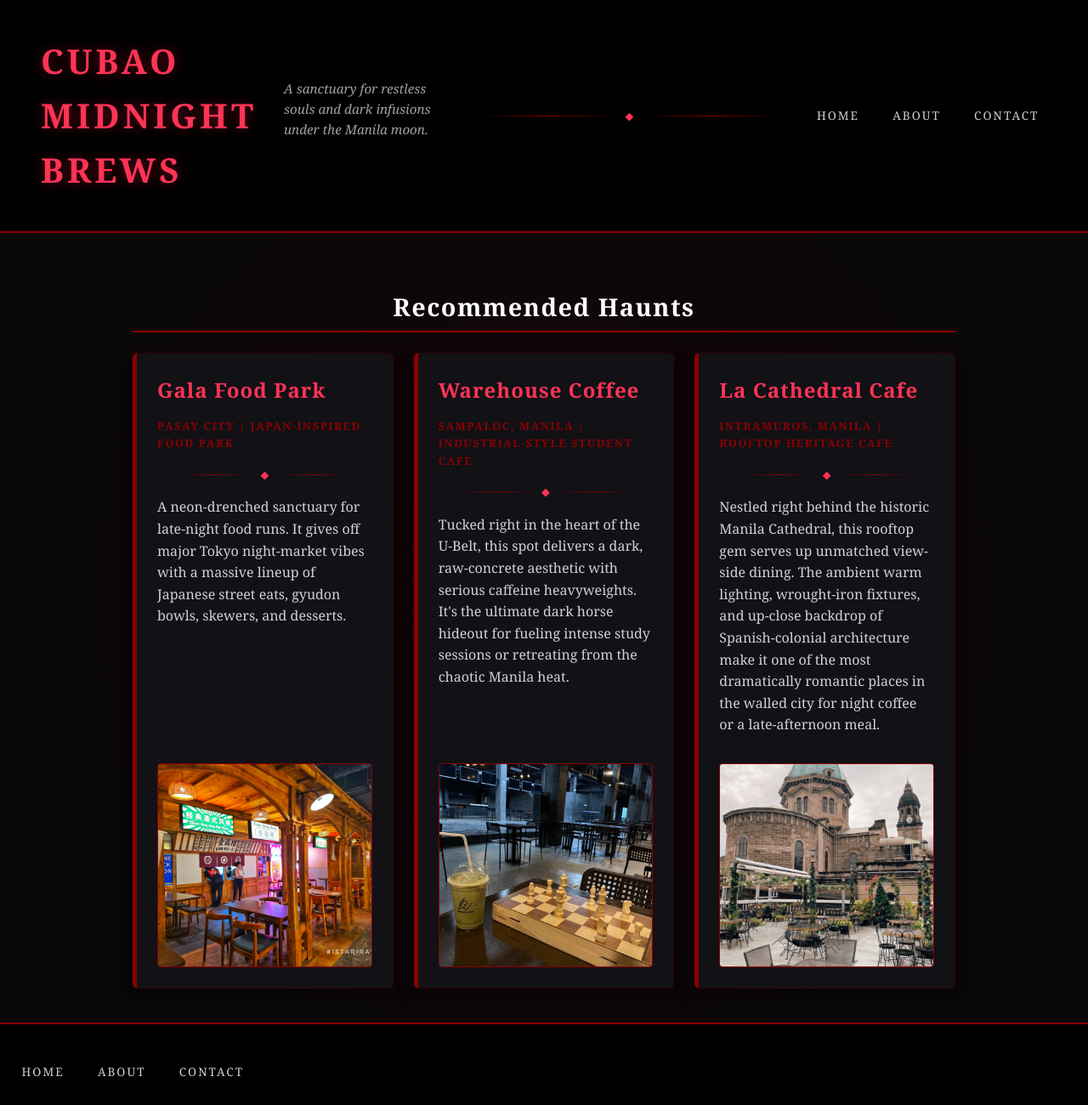
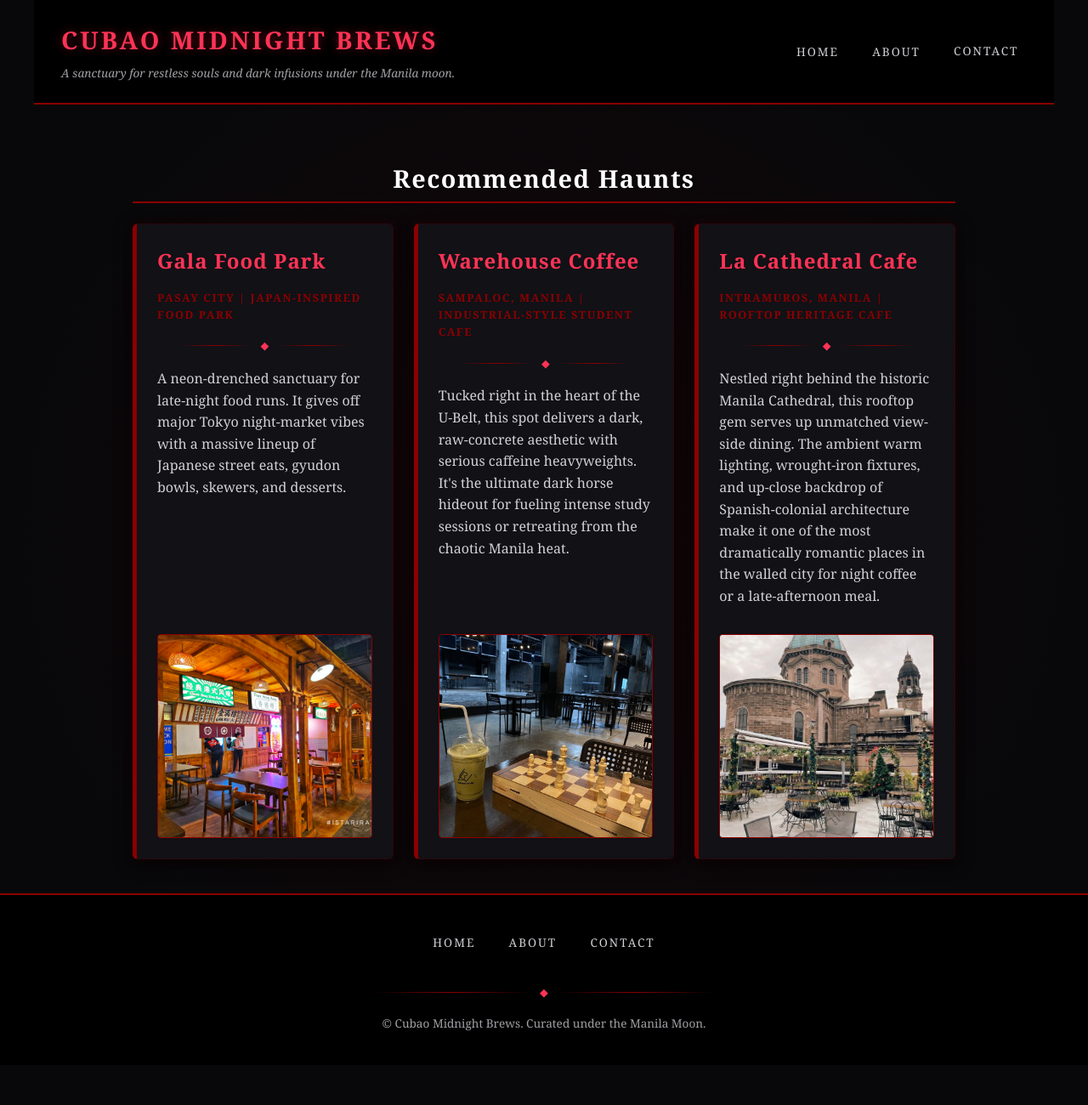
Before and after one commit to coleentajima1405/cubao-midnight-brews, a plain HTML site: page index.html in a window 1280 px wide. Shown: the top 1300 px of the page at 85% size. After the commit the page ends 1253 px from the top, so only its background shows below. Drawn offline with Linux system fonts and the light colour scheme.

Commit message:
i fixed the stacking problem of the header and added a gothic divider to separate the header from the navigation menu.

```diff
--- a/index.html
+++ b/index.html
@@ -4,12 +4,11 @@
 
 <body>
 
-  <header>
-    <h1>Cubao Midnight Brews</h1>
-    <p class="tagline">A sanctuary for restless souls and dark infusions under the Manila moon.</p>
-
-    <div class="gothic-divider"><span>◆</span></div>
-
+  <header class="site-header">
+    <div class="brand-container">
+      <h1>Cubao Midnight Brews</h1>
+      <p class="tagline">A sanctuary for restless souls and dark infusions under the Manila moon.</p>
+    </div>
     <nav>
       <ul>
         <li><a href="index.html">Home</a></li>
--- a/style.css
+++ b/style.css
@@ -34,11 +34,11 @@ body {
 }
 
 h1 {
-  font-size: 2.5rem;
+  font-size: 1.8rem;
   color: var(--accent-glow);
   text-transform: uppercase;
-  letter-spacing: 4px;
-  text-shadow: 0 0 15px rgba(255, 26, 64, 0.4);
+  letter-spacing: 3px;
+  text-shadow: 0 0 12px rgba(255, 26, 64, 0.4);
   margin: 0;
 }
 
@@ -55,8 +55,8 @@ h2 {
 .tagline {
   font-style: italic;
   color: var(--text-muted);
-  margin: 0 0 1rem 0;
-  font-size: 0.95rem;
+  margin: 0;
+  font-size: 0.85rem;
 }
 
 .gothic-divider {
@@ -86,13 +86,21 @@ h2 {
 header,
 .site-header {
   width: 100%;
+  max-width: 1200px;
   background: #000000;
   border-bottom: 2px solid var(--accent-crimson);
-  padding: 2.5rem 3rem;
+  padding: 1.5rem 2rem;
   display: flex;
   justify-content: space-between;
   align-items: center;
   gap: 2rem;
+  margin: 0 auto;
+}
+
+.brand-container {
+  display: flex;
+  flex-direction: column;
+  gap: 0.3rem;
 }
 
 main {
@@ -114,30 +122,42 @@ footer {
 }
 
 /* Navigation fixes */
-nav {
+.site-header nav {
   display: flex;
   align-items: center;
 }
 
-.site-header nav {
-  justify-content: flex-end;
+.site-header nav ul {
+  list-style: none !important;
+  padding: 0 !important;
+  margin: 0 !important;
+  display: flex !important;
+  flex-direction: row !important;
+  gap: 20px !important;
+  align-items: center !important;
 }
 
-body > nav {
-  width: 100%;
-  max-width: 1000px;
-  padding: 0 1rem;
-  justify-content: flex-start;
+/* Footer / bottom navigation centering */
+body > nav,
+footer nav,
+.footer-nav {
+  width: 100% !important;
+  display: flex !important;
+  justify-content: center !important;
+  align-items: center !important;
 }
 
-.site-header nav ul,
-nav ul {
-  list-style: none;
-  padding: 0;
-  margin: 0;
-  display: flex;
-  gap: 20px;
-  align-items: center;
+body > nav ul,
+footer nav ul,
+.footer-nav ul {
+  display: flex !important;
+  flex-direction: row !important;
+  justify-content: center !important;
+  align-items: center !important;
+  list-style: none !important;
+  padding: 0 !important;
+  margin: 0 auto !important;
+  gap: 20px !important;
 }
 
 nav a,
@@ -198,7 +218,7 @@ section.grid {
   width: 100%;
 }
 
-/* place cards responsive flex rules (Lesson 6.4 exact requirement) */
+/* place cards responsive flex rules */
 .place-card,
 article {
   flex: 1 1 240px;
@@ -529,7 +549,9 @@ button[type="submit"]:focus {
     justify-content: center;
   }
 
-  body > nav {
+  body > nav,
+  footer nav,
+  .footer-nav {
     justify-content: center;
   }
 
```
